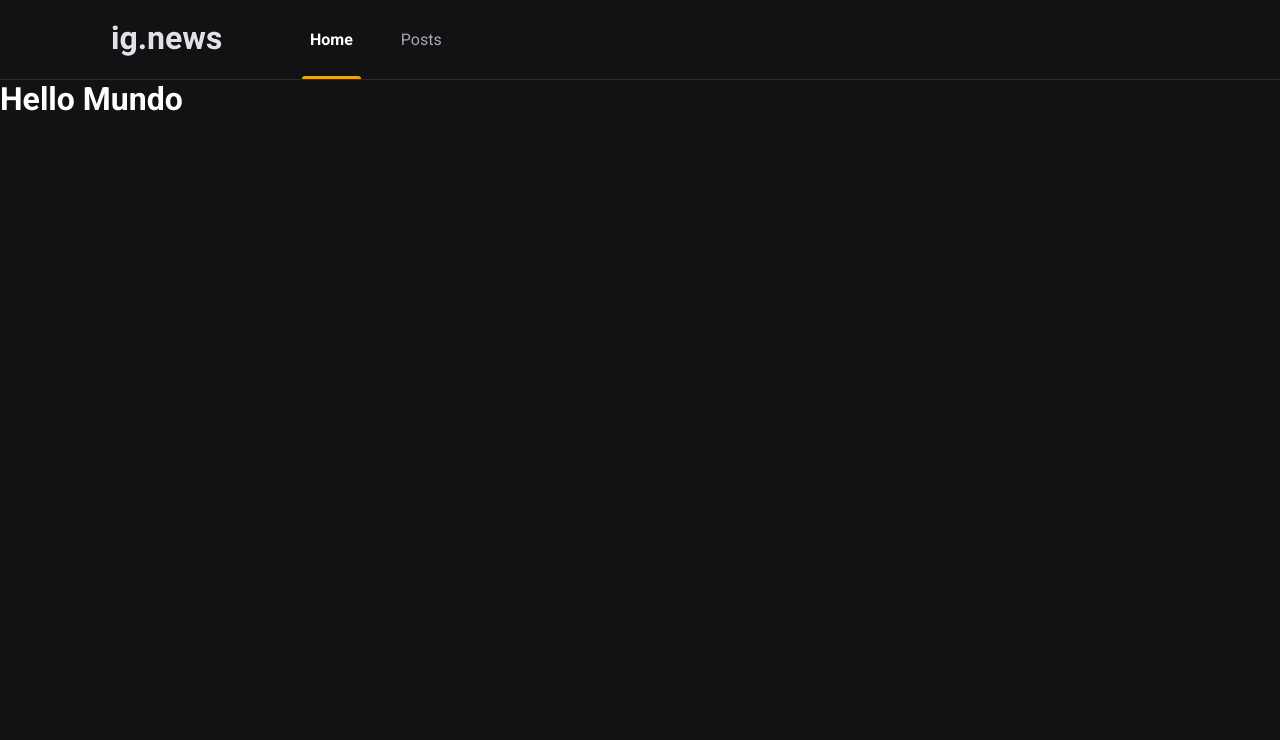
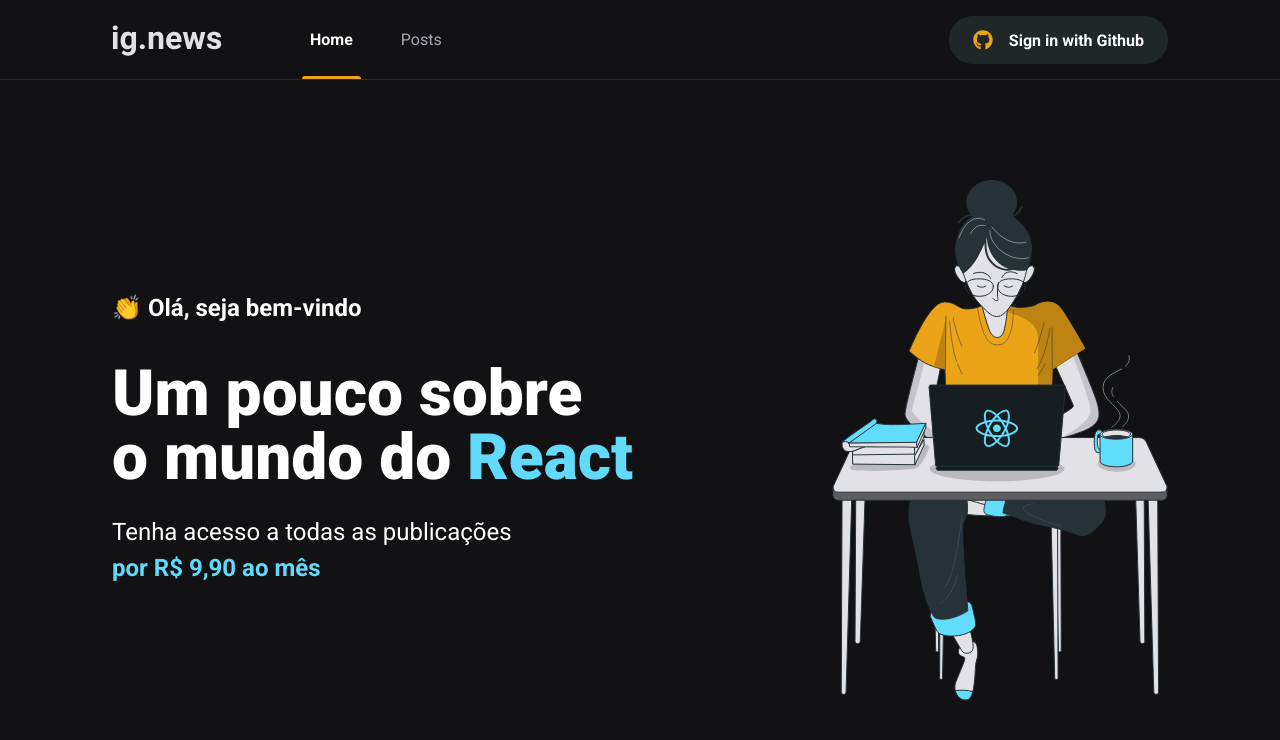
Before and after one commit to pedrinfreitas/ignite-chapter-III-ignews, a Next.js app: page / in a window 1280 px wide. Shown: the top 740 px of the page. Built offline with nearby package versions, Linux system fonts and the light colour scheme.

Commit message:
feat: SignInButton e Pagina home

```diff
--- a/package.json
+++ b/package.json
@@ -11,6 +11,7 @@
     "next": "12.0.3",
     "react": "17.0.2",
     "react-dom": "17.0.2",
+    "react-icons": "^4.3.1",
     "sass": "^1.43.4"
   },
   "devDependencies": {
--- a/src/components/Header/index.tsx
+++ b/src/components/Header/index.tsx
@@ -1,3 +1,4 @@
+import { SignInButton } from '../SignInButton';
 import styles from './styles.module.scss';
 
 export function Header() {
@@ -9,6 +10,7 @@
                     <a className={styles.active} href="#">Home</a>
                     <a href="#">Posts</a>
                 </nav>
+                <SignInButton />
             </div>
         </header>
     )
--- a/src/components/Header/styles.module.scss
+++ b/src/components/Header/styles.module.scss
@@ -50,4 +50,8 @@
       }
     }
   }
+
+  button {
+      margin-left: auto;
+  }
 }
--- /dev/null
+++ b/src/components/SignInButton/index.tsx
@@ -0,0 +1,19 @@
+import { FaGithub } from 'react-icons/fa';
+import { FiX } from 'react-icons/fi';
+import styles from './styles.module.scss';
+
+
+export function SignInButton() {
+    const isUserLoggedIn = false;
+
+    return (
+        <button
+            type="button"
+            className={styles.sigInButton}
+        >
+            <FaGithub className={isUserLoggedIn ? styles.svgColorActive : styles.svgColorDeactive} />
+            {isUserLoggedIn ? "Pedro Freitas" : "Sign in with Github"}
+            {isUserLoggedIn && <FiX className={styles.closeIcon} />}
+        </button>
+    )
+}
--- /dev/null
+++ b/src/components/SignInButton/styles.module.scss
@@ -0,0 +1,42 @@
+.sigInButton {
+  height: 3rem;
+  border-radius: 3rem;
+  background: var(--gray-850);
+  border: 0;
+  padding: 0 1.5rem;
+
+  display: flex;
+  align-items: center;
+  justify-content: center;
+
+  color: var(--white);
+  font-weight: bold;
+
+  svg {
+    width: 20px;
+    height: 20px;
+  }
+
+  svg:first-child {
+    margin-right: 1rem;
+  }
+
+  transition: filter 0.2s;
+
+  &:hover {
+    filter: brightness(0.8);
+  }
+}
+
+.closeIcon {
+  margin-left: 1rem;
+  color: #737380;
+}
+
+.svgColorActive {
+  color: #04d361;
+}
+
+.svgColorDeactive {
+  color: #eba417;
+}
--- a/src/pages/index.tsx
+++ b/src/pages/index.tsx
@@ -1,5 +1,6 @@
 import type { NextPage } from 'next';
 import Head from 'next/head';
+import styles from '../styles/home.module.scss';
 
 const Home: NextPage = () => {
   return (
@@ -8,7 +9,22 @@
         <title> Inicio | ig.news</title>
       </Head>
 
-      <h1>Hello Mundo</h1>
+      <main className={styles.contentContainer}>
+        <section className={styles.hero}>
+          <span>👏 Olá, seja bem-vindo</span>
+          <h1>
+            Um pouco sobre <br />
+            o mundo do <span>React</span>
+          </h1>
+
+          <p>
+            Tenha acesso a todas as publicações <br />
+            <span>por R$ 9,90 ao mês</span>
+          </p>
+        </section>
+
+        <img src="/images/avatar.svg" alt="menina codando" />
+      </main>
 
     </>
   )
--- a/src/styles/global.scss
+++ b/src/styles/global.scss
@@ -4,6 +4,7 @@
   --gray-100: #e1e1e6;
   --gray-300: #a8a8b3;
   --gray-800: #29292e;
+  --gray-850: #1f2729;
   --gray-900: #121214;
 
   --cyan-500: #61dafb;
--- /dev/null
+++ b/src/styles/home.module.scss
@@ -0,0 +1,41 @@
+.contentContainer {
+  max-width: 1120px;
+  margin: 0 auto;
+  padding: 0 2rem;
+  height: calc(100vh - 5rem);
+
+  display: flex;
+  align-items: center;
+  justify-content: space-between;
+}
+
+.hero {
+  max-width: 600px;
+
+  > span {
+    font-size: 1.5rem;
+    font-weight: bold;
+  }
+
+  h1 {
+    font-size: 4rem;
+    line-height: 4rem;
+    font-weight: 900;
+    margin-top: 2.5rem;
+
+    span {
+      color: var(--cyan-500);
+    }
+  }
+
+  p {
+    font-size: 1.5rem;
+    line-height: 2.25rem;
+    margin-top: 1.5rem;
+
+    span {
+      color: var(--cyan-500);
+      font-weight: bold;
+    }
+  }
+}
```
Also changed, not shown: 1 other file (tests, documents, lock files or other folders).
